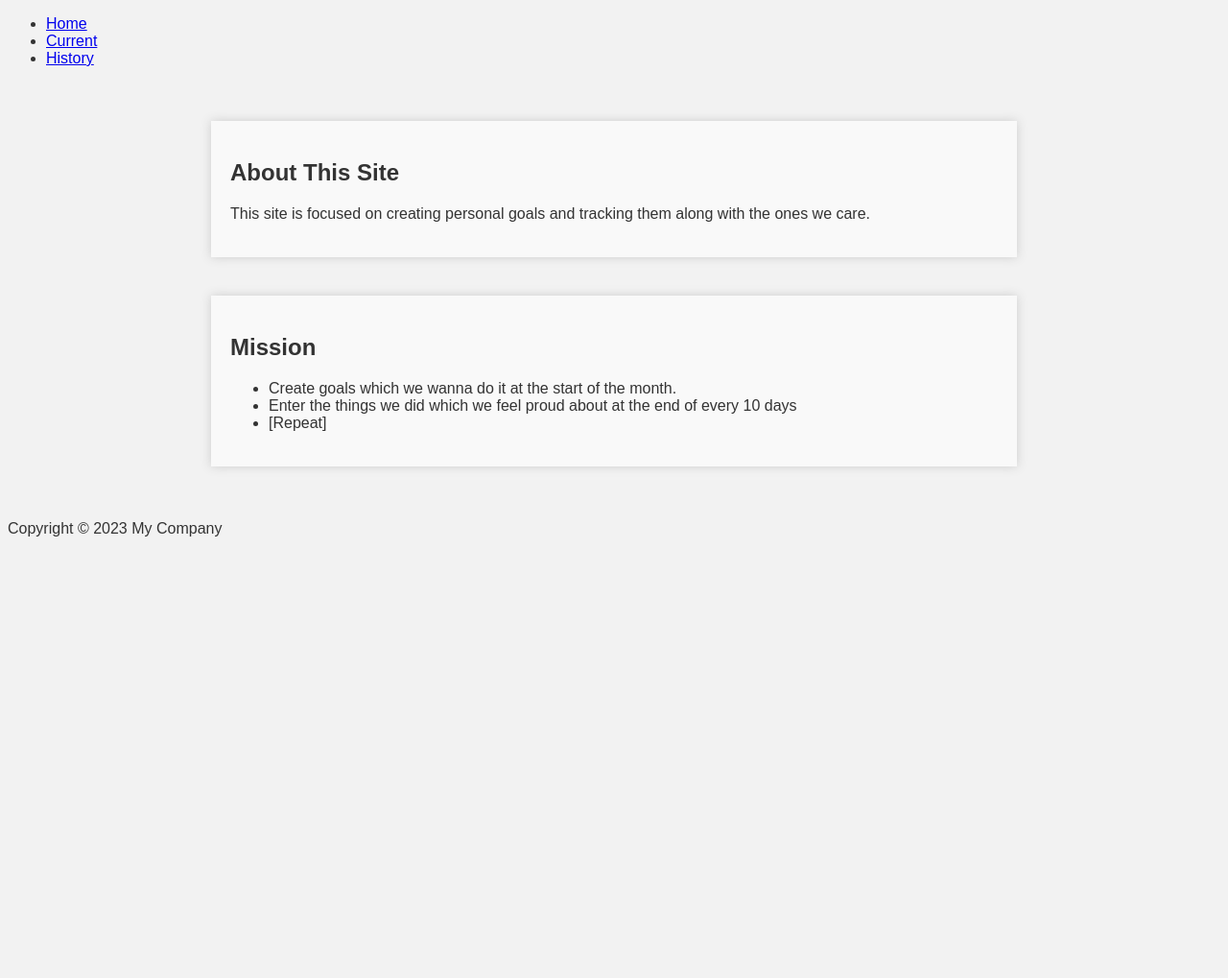
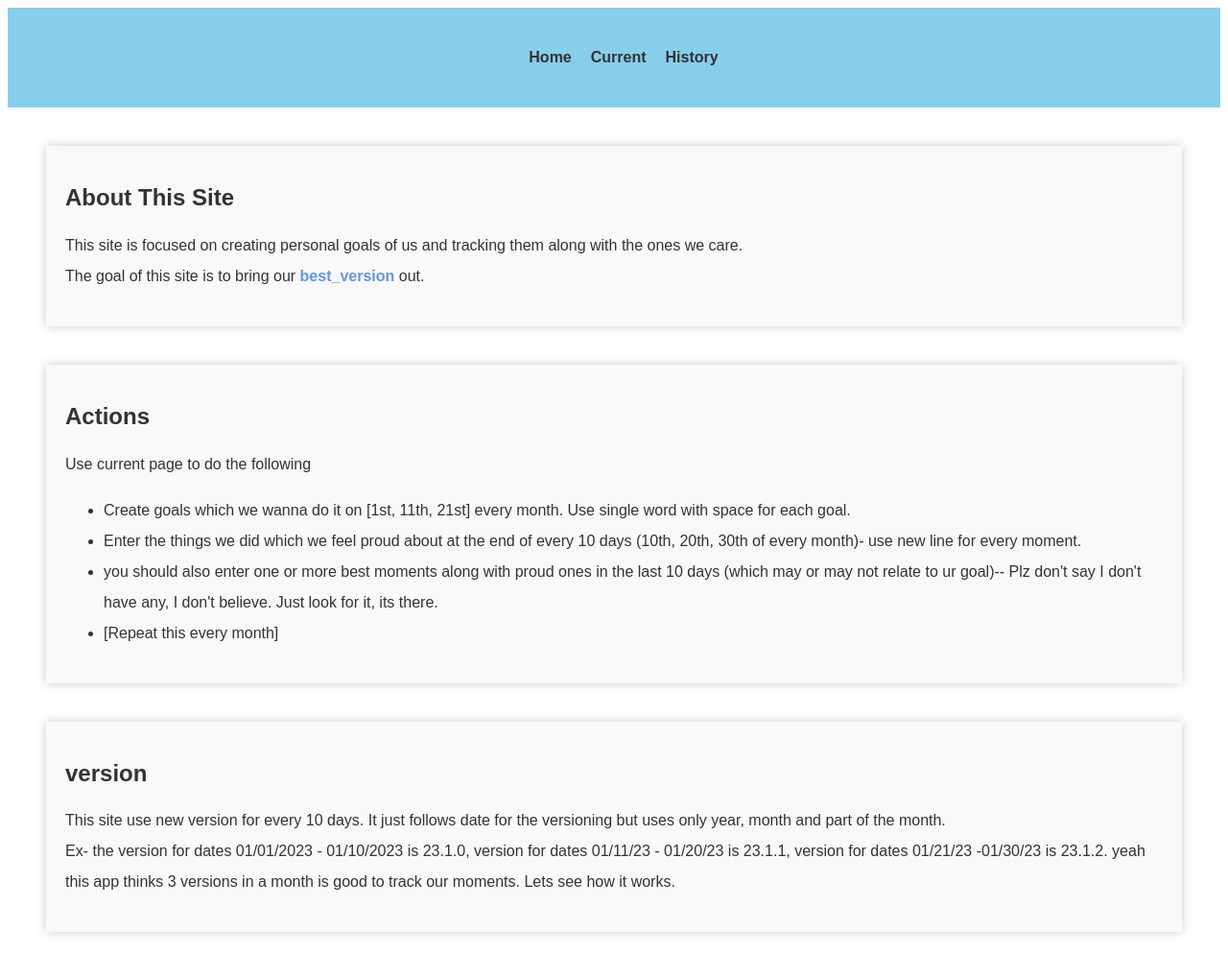
Before and after one commit to rajivtalluri123/best_version, a Django app: page / in a window 1280 px wide. Shown: the whole page at 96% size. Before the commit the page ends 559 px from the top, so only its background shows below. Run offline with Django 4.2, Linux system fonts and the light colour scheme; some libraries are stand-ins or nearby versions.

Commit message:
Add bootstrap forms, history page

```diff
--- /dev/null
+++ b/best_version/forms.py
@@ -0,0 +1,5 @@
+from django import forms
+
+class MomentsForm(forms.Form):
+    proud_moments = forms.CharField(label='Enter ur proud moments that contributed towards ur goals this last 10 days', max_length=2000, widget=forms.Textarea(attrs={'cols':80, 'rows':6}))
+    best_moments = forms.CharField(label='Enter ur best moments from the last 10 days which may or may not related to ur goal', max_length=2000, widget=forms.Textarea(attrs={'cols':80, 'rows':6}))
--- a/best_version/gobal_vars.py
+++ b/best_version/gobal_vars.py
@@ -1,2 +1,2 @@
-versions = ["23.2.1", "23.2.2", "23.2.3", "23.3.1", "23.3.2", "23.3.3", "23.4.1", "23.4.2", "23.4.3", "23.5.1", "23.5.2", "23.5.3"]
-current_version = 0
+versions = ["23.2.0", "23.2.1", "23.2.2", "23.3.0", "23.3.1", "23.3.2", "23.4.0", "23.4.1", "23.4.2", "23.5.0", "23.5.1", "23.5.2"]
+current_version = 1
--- a/best_version/settings.py
+++ b/best_version/settings.py
@@ -40,7 +40,8 @@ INSTALLED_APPS = [
     "django.contrib.staticfiles",
     "django.template",
     "best_version",
-    "bootstrap4"
+    "bootstrap4",
+    "crispy_forms"
 ]
 
 MIDDLEWARE = [
--- a/best_version/urls.py
+++ b/best_version/urls.py
@@ -25,6 +25,6 @@ urlpatterns = [
     path('', views.landing_page, name='landing_page'),
     path('home', views.landing_page, name='landing_page'),
     path('current', views.current_page, name='current_page'),
-    path('history', views.landing_page, name='landing_page')
+    path('history', views.history_page, name='history_page')
 ]
 urlpatterns += staticfiles_urlpatterns()
--- a/best_version/views.py
+++ b/best_version/views.py
@@ -4,62 +4,98 @@ import datetime
 from .models import Goal
 from .models import ProudMoment
 from .models import BestMoment
+from .forms import MomentsForm
 from .gobal_vars import current_version
 from .gobal_vars import versions
 
 
 def landing_page(request):
-    current_year = datetime.datetime.now().year
+    return render(request, 'landing_page.html')
+
+def history_page(request):
     context = {
-        'current_year': current_year,
-        'dynamic_content': 'This is some dynamic content'
+
     }
-    return render(request, 'landing_page.html', context)
+    display_version = {}
+    # too many db calls change it later
+    for version in range(current_version -1, -1, -1):
+        goals_exist =  Goal.objects.filter(user_name='rajiv', best_version=versions[version]).exists()
+        if goals_exist:
+            past_version_goal = Goal.objects.filter(user_name='rajiv', best_version=versions[version]).latest('id')
+        else:
+            past_version_goal = ''
+        previous_proud_moments = ProudMoment.objects.filter(user_name='rajiv', best_version=versions[version])
+        previous_best_moments  = BestMoment.objects.filter(user_name='rajiv', best_version=versions[version])
+        version_content= {'goals' : past_version_goal}
+        version_content.update({'p_m':previous_proud_moments, 'b_m':previous_best_moments})
 
+        display_version[versions[version]] = version_content
+
+    context['display_version'] = display_version
+
+
+    return render(request,'history_page.html', context)
 
 def current_page(request):
     context = {
         'current_decade': versions[current_version]
     }
 
+    if request.method == 'POST':
+        form = MomentsForm(request.POST)
+        if form.is_valid():
+            user_proud_moments = form.cleaned_data['proud_moments']
+            user_best_moments = form.cleaned_data['best_moments']
+
+            print("userr pm "+user_proud_moments)
+            print("user bm "+ user_best_moments)
+
+        # to save current moments, show modal
+        if user_proud_moments:
+            proud_moments = user_proud_moments.splitlines()
+            for moment in proud_moments:
+                # dont submit id the user version is already submitted --- actual version here
+                proud_moments_exists = ProudMoment.objects.filter(user_name='rajiv', best_version=versions[current_version])
+                if not proud_moments_exists:
+                    proud_moment_instance = ProudMoment(user_name='rajiv', best_version=versions[current_version], proud_moment_text=moment)
+                    proud_moment_instance.save()
+        if user_best_moments:
+            best_moments = user_best_moments.splitlines()
+            for moment in best_moments:
+                # dont submit id the user version is already submitted
+                best_moments_exists = BestMoment.objects.filter(user_name='rajiv', best_version=versions[current_version])
+                if not best_moments_exists:
+                    best_moment_instance = BestMoment(user_name='rajiv', best_version=versions[current_version], best_moment_text=moment)
+                    best_moment_instance.save()
+
+        # update best_version
+        context['show_modal'] = True
+    else:
+        context['show_modal'] = False
+        form = MomentsForm()
+        context['form'] = form
+
+
+
+    # goals part
     user_current_goal = request.GET.get('textbox')
-    user_proud_moments = request.GET.get('user_proud_moments')
-    user_best_moments = request.GET.get('user_best_moments')
 
     # to save current goal and display
     if user_current_goal:
         context['user_current_goal'] = user_current_goal.split(' ')
-        goal_instance = Goal(goal_text=user_current_goal, user_name='rajiv', best_version='23.2.1')
+        goal_instance = Goal(goal_text=user_current_goal, user_name='rajiv', best_version=versions[current_version])
         goal_instance.save()
         print("saving user_current_goal " + user_current_goal)
     else:
         # if goal is already der display that
-        goal = Goal.objects.filter(user_name='rajiv', best_version='23.2.1').latest('id')
-        if goal:
+        if Goal.objects.filter(user_name='rajiv', best_version=versions[current_version]).exists():
+            goal = Goal.objects.filter(user_name='rajiv', best_version=versions[current_version]).latest('id')
             context['user_current_goal'] = goal.goal_text.split(' ')
 
-    # to save current moments, show modal
-    if user_proud_moments:
-        proud_moments = user_proud_moments.splitlines()
-        print(proud_moments)
-        for moment in proud_moments:
-            proud_moment_instance = ProudMoment(user_name='rajiv', best_version='10.10.10', proud_moment_text=moment)
-            proud_moment_instance.save()
-    if user_best_moments:
-        best_moments = user_best_moments.splitlines()
-        print(best_moments)
-        for moment in best_moments:
-            best_moment_instance = BestMoment(user_name='rajiv', best_version='10.10.10', best_moment_text=moment)
-            best_moment_instance.save()
-    if user_best_moments or user_proud_moments:
-        # update best_version
-        context['show_modal'] = True
-    else:
-        context['show_modal'] = False
 
     # to retrive privous moments
-    previous_proud_moments = ProudMoment.objects.filter(user_name='rajiv', best_version='23.1.3')
-    previous_best_moments  = BestMoment.objects.filter(user_name='rajiv', best_version='23.1.3')
+    previous_proud_moments = ProudMoment.objects.filter(user_name='rajiv', best_version=versions[current_version-1])
+    previous_best_moments  = BestMoment.objects.filter(user_name='rajiv', best_version=versions[current_version-1])
     if previous_proud_moments:
         context['previous_proud_moments']  = previous_proud_moments
     if previous_best_moments:
--- a/static/css/styles.css
+++ /dev/null
@@ -1,37 +0,0 @@
-body {
-    background-color: #f2f2f2;
-    font-family: Arial, sans-serif;
-    font-size: 16px;
-    color: #333;
-}
-
-.header {
-    background-color: #333;
-    color: #fff;
-    padding: 20px;
-    text-align: center;
-}
-
-.header h1 {
-    margin: 0;
-    font-size: 36px;
-}
-
-.content {
-    padding: 20px;
-}
-
-
-.card {
-    background-color: #fff;
-    box-shadow: 0 0 10px #ccc;
-    margin: 20px;
-    padding: 20px;
-    width: 500px;
-    text-align: center;
-}
-
-.card h2 {
-    margin: 0;
-    font-size: 24px;
-}
--- a/templates/landing_page.html
+++ b/templates/landing_page.html
@@ -2,7 +2,8 @@
 <!DOCTYPE html>
 <html>
 <head>
-    <link rel="stylesheet" type="text/css" href="{% static 'css/styles.css' %}">
+    {% comment %} make this css page work
+    <link rel="stylesheet" type="text/css" href="{% static 'css/styles.css' %}">{% endcomment %}
     <title>My Landing Page</title>
 </head>
 <body>
@@ -18,6 +19,33 @@
 
 </header>
 <style>
+    header {
+        background-color: skyblue;
+        padding: 20px;
+    }
+    nav {
+        display: flex;
+        justify-content: center;
+    }
+    nav ul {
+        list-style: none;
+        display: flex;
+    }
+    nav li {
+        margin-right: 20px;
+    }
+    nav a {
+        text-decoration: none;
+        color: #333;
+        font-weight: bold;
+    }
+    body {
+        {#background-color: #f2f2f2;#}
+        font-family: Arial, sans-serif;
+        font-size: 16px;
+        color: #333;
+    }
+
     main {
         display: flex;
         flex-wrap: wrap;
@@ -27,29 +55,36 @@
 
     section {
         width: 100%;
-        max-width: 800px;
+        max-width: 1200px;
         margin: 20px;
         padding: 20px;
         background-color: #f9f9f9;
         box-shadow: 0 0 10px #ccc;
     }
+    p, li {
+        line-height: 2;
+    }
 </style>
 <main>
     <section id="about">
         <h2>About This Site</h2>
-        <p>This site is focused on creating personal goals and tracking them along with the ones we care.</p>
+        <p>This site is focused on creating personal goals of us and tracking them along with the ones we care.<br> The goal of this site is to bring our <b><span style="color:cornflowerblue">best_version</span></b> out.</p>
     </section>
     <section id="Mission">
-        <h2>Mission</h2>
+        <h2>Actions</h2>
+        <p> Use current page to do the following </p>
         <ul>
-            <li>Create goals which we wanna do it at the start of the month.</li>
-            <li>Enter the things we did which we feel proud about at the end of every 10 days</li>
-            <li>[Repeat]</li>
+            <li>Create goals which we wanna do it on [1st, 11th, 21st] every month. Use single word with space for each goal.</li>
+            <li>Enter the things we did which we feel proud about at the end of every 10 days (10th, 20th, 30th of every month)- use new line for every moment. </li>
+            <li> you should also enter one or more best moments along with proud ones in the last 10 days (which may or may not relate to ur goal)-- Plz don't say I don't have any, I don't believe. Just look for it, its there. </li>
+            <li>[Repeat this every month]</li>
         </ul>
     </section>
+    <section id="version">
+        <h2>version</h2>
+        <p>This site use new version for every 10 days. It just follows date for the versioning but uses only year, month and part of the month.<br> Ex- the version for dates 01/01/2023 - 01/10/2023 is 23.1.0, version for dates 01/11/23 - 01/20/23 is 23.1.1,
+            version for dates 01/21/23 -01/30/23 is 23.1.2. yeah this app thinks 3 versions in a month is good to track our moments. Lets see how it works.  </p>
+    </section>
 </main>
-<footer>
-    <p>Copyright © {{ current_year }} My Company</p>
-</footer>
 </body>
 </html>
```
Also changed, not shown: templates/current_page.html (+22 -24 lines), templates/history_page.html (added, +108 -0 lines), db.sqlite3.
